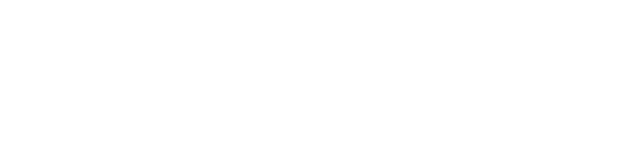
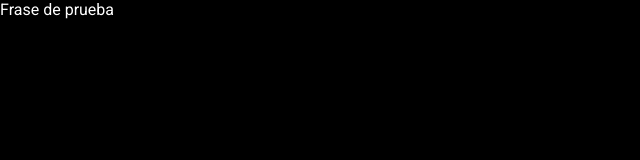
Before and after one commit to LauraNavRuso/s2-castigo, a plain HTML site: page index.html in a window 1280 px wide. Shown: the whole page, without its empty margins (0-640 px from the left). Drawn offline with Linux system fonts and the light colour scheme.

Commit message:
add styles

```diff
--- a/index.html
+++ b/index.html
@@ -3,10 +3,12 @@
 <html lang="es">
 	<head>
 		<meta charset="utf-8">
-		<title></title>
+		<link rel="stylesheet" href="styles.css">
+		<link href="https://fonts.googleapis.com/css?family=Roboto" rel="stylesheet">
+		<title>Castigo</title>
 	</head>
 	<body>
-
+		<p>Frase de prueba</p>
 
 		<script type="text/javascript" src="main.js">
 
--- /dev/null
+++ b/styles.css
@@ -0,0 +1,11 @@
+* {
+border: 0;
+margin: 0;
+box-sizing: border-box;
+}
+
+body {
+	background-color: black;
+	color: white;
+	font-family: 'Roboto', sans-serif;
+}
```
